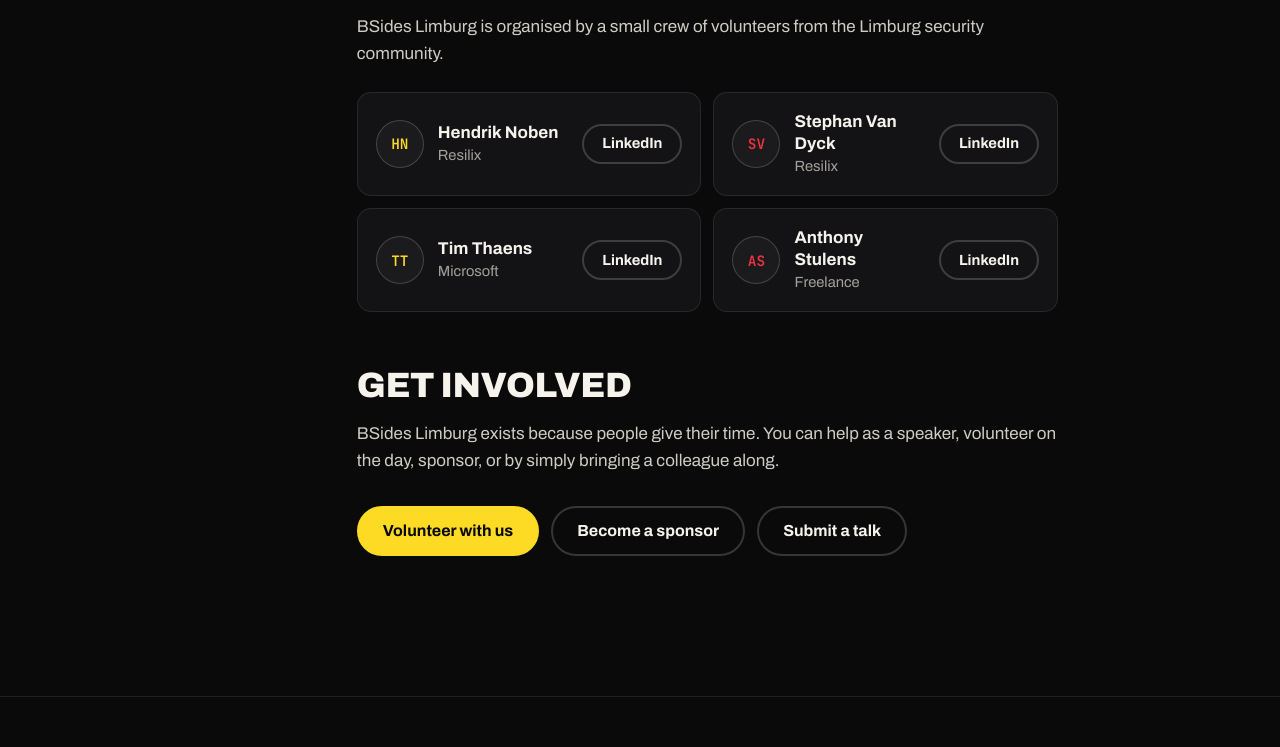
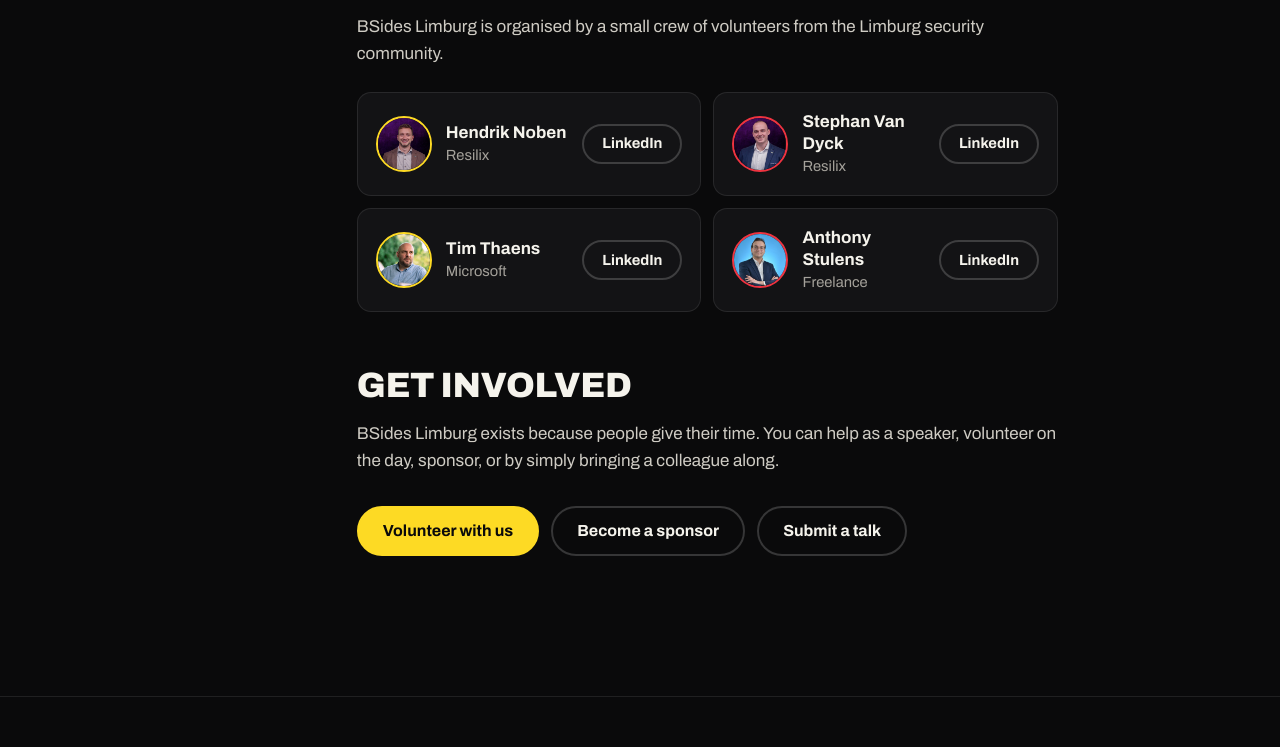
Before and after one commit to BSides-Limburg/Website, a plain HTML site: page about.html in a window 1280 px wide. Shown: the part 1882-2629 px from the top of the page. Drawn offline with Linux system fonts and the light colour scheme.

Commit message:
Team update
added photos and linkedin links

```diff
--- a/about.html
+++ b/about.html
@@ -63,24 +63,24 @@
           <!-- Add each LinkedIn URL in the href of the "LinkedIn" button (replace the #). -->
           <ul class="team-grid">
             <li class="team-card">
-              <span class="team-avatar" aria-hidden="true">HN</span>
+              <img class="team-avatar" src="assets/img/team/hendrik.jpg" alt="Hendrik Noben" width="56" height="56" loading="lazy">
               <div class="team-info"><b>Hendrik Noben</b><span>Resilix</span></div>
-              <a class="btn btn-ghost btn-sm" href="#" target="_blank" rel="noopener" aria-label="Hendrik Noben on LinkedIn">LinkedIn</a>
+              <a class="btn btn-ghost btn-sm" href="https://www.linkedin.com/in/noben-hendrik/" target="_blank" rel="noopener" aria-label="Hendrik Noben on LinkedIn">LinkedIn</a>
             </li>
             <li class="team-card">
-              <span class="team-avatar" aria-hidden="true">SV</span>
+              <img class="team-avatar" src="assets/img/team/stephan.jpg" alt="Stephan Van Dyck" width="56" height="56" loading="lazy">
               <div class="team-info"><b>Stephan Van Dyck</b><span>Resilix</span></div>
-              <a class="btn btn-ghost btn-sm" href="#" target="_blank" rel="noopener" aria-label="Stephan Van Dyck on LinkedIn">LinkedIn</a>
+              <a class="btn btn-ghost btn-sm" href="https://www.linkedin.com/in/stephan-van-dyck/" target="_blank" rel="noopener" aria-label="Stephan Van Dyck on LinkedIn">LinkedIn</a>
             </li>
             <li class="team-card">
-              <span class="team-avatar" aria-hidden="true">TT</span>
+              <img class="team-avatar" src="assets/img/team/tim.jpg" alt="Tim Thaens" width="56" height="56" loading="lazy">
               <div class="team-info"><b>Tim Thaens</b><span>Microsoft</span></div>
-              <a class="btn btn-ghost btn-sm" href="#" target="_blank" rel="noopener" aria-label="Tim Thaens on LinkedIn">LinkedIn</a>
+              <a class="btn btn-ghost btn-sm" href="https://www.linkedin.com/in/thaenstim/" target="_blank" rel="noopener" aria-label="Tim Thaens on LinkedIn">LinkedIn</a>
             </li>
             <li class="team-card">
-              <span class="team-avatar" aria-hidden="true">AS</span>
+              <img class="team-avatar" src="assets/img/team/anthony.jpg" alt="Anthony Stulens" width="56" height="56" loading="lazy">
               <div class="team-info"><b>Anthony Stulens</b><span>Freelance</span></div>
-              <a class="btn btn-ghost btn-sm" href="#" target="_blank" rel="noopener" aria-label="Anthony Stulens on LinkedIn">LinkedIn</a>
+              <a class="btn btn-ghost btn-sm" href="https://www.linkedin.com/in/anthonystulens/" target="_blank" rel="noopener" aria-label="Anthony Stulens on LinkedIn">LinkedIn</a>
             </li>
           </ul>
 
--- a/assets/css/style.css
+++ b/assets/css/style.css
@@ -480,8 +480,8 @@ a.status-card:hover .go { transform: translate(3px, -3px); color: var(--yellow);
 .prose ul.team-grid { display: grid; grid-template-columns: repeat(2, minmax(0, 1fr)); gap: 12px; margin: 24px 0 0; }
 .prose ul.team-grid li.team-card { padding: 18px; margin: 0; display: flex; align-items: center; gap: 14px; border: 1px solid var(--line); border-radius: var(--radius); background: var(--surface); color: var(--ink); }
 .prose ul.team-grid li.team-card::before { display: none; }
-.team-avatar { flex: none; width: 48px; height: 48px; border-radius: 50%; display: grid; place-items: center; font-family: var(--font-mono); font-weight: 600; font-size: .9rem; background: var(--surface-2); border: 1px solid var(--line-strong); color: var(--yellow); }
-.team-card:nth-child(even) .team-avatar { color: var(--red); }
+.team-avatar { flex: none; width: 56px; height: 56px; border-radius: 50%; object-fit: cover; background: var(--surface-2); border: 2px solid var(--yellow); }
+.team-card:nth-child(even) .team-avatar { border-color: var(--red); }
 .team-info { flex: 1; min-width: 0; line-height: 1.3; }
 .team-info b { display: block; font-weight: 700; }
 .team-info span { color: var(--muted); font-size: .92rem; }
```
Also changed, not shown: assets/img/team/anthony.jpg (added), assets/img/team/hendrik.jpg (added), assets/img/team/stephan.jpg (added), assets/img/team/tim.jpg (added).
